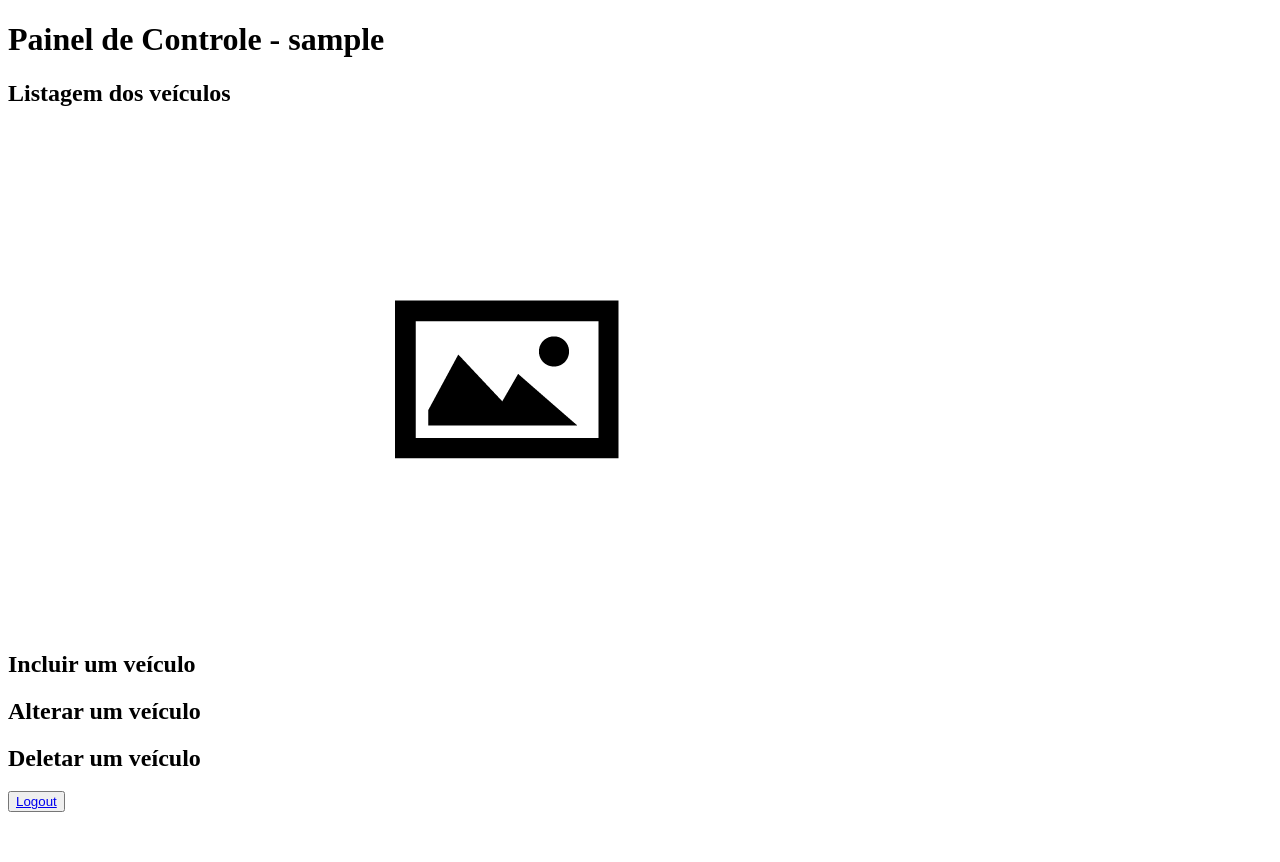
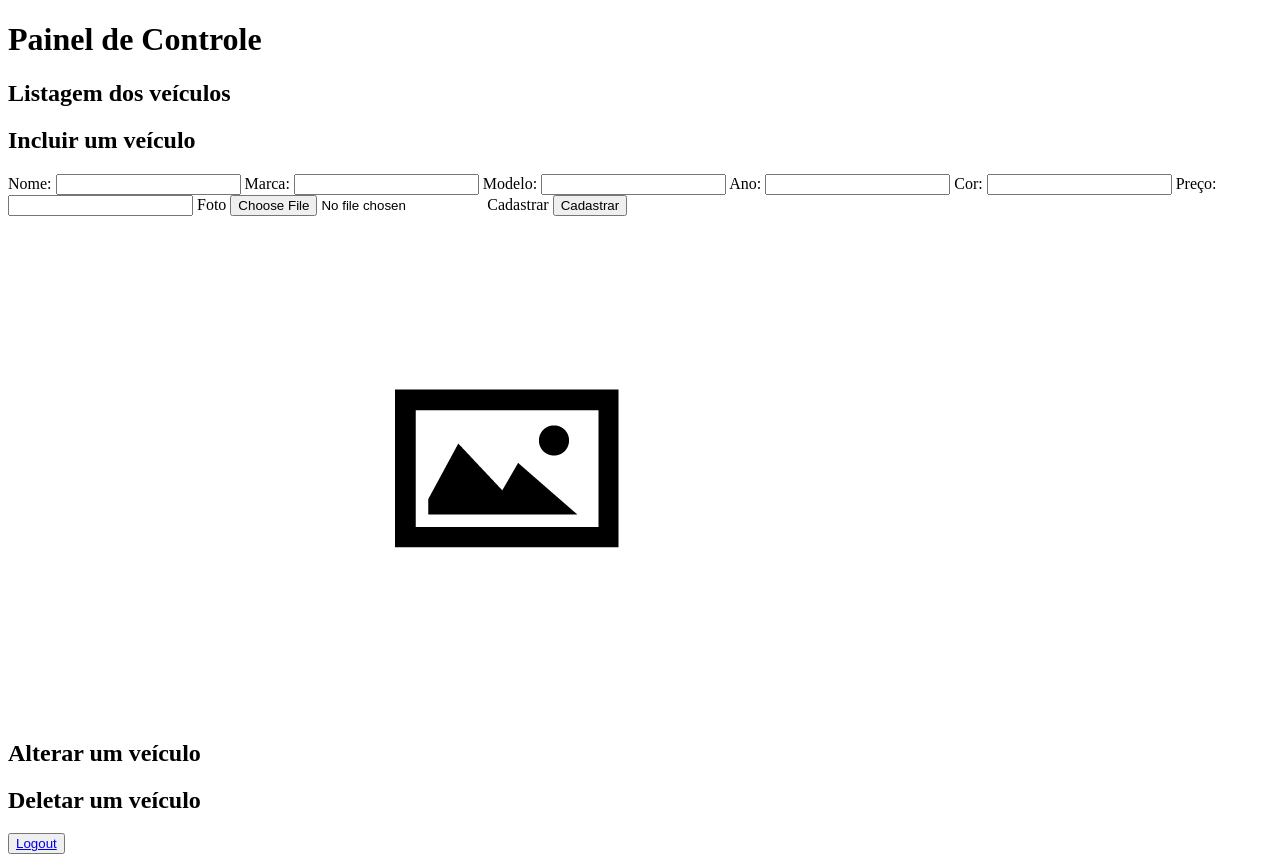
Before and after one commit to YaraAnalysis/CatalogoDeVeiculos, a Flask app: template catalogoDeVeiculos/templates/editarCatalogo.html in a window 1280 px wide. Before the commit the page ends 812 px from the top, so only its background shows below. Run offline with Flask 3, Linux system fonts and the light colour scheme; the template is opened without the code that fills it: values that come from a table or form of the project are taken from there, others are empty; tables that the repository leaves empty hold one stand-in row (values such as "Sample post").

Commit message:
Cria a funcionalidade de cadastrar veiculos
Adiciona o formulário para cadastrar um veículo, com foto e salva no banco.

```diff
--- a/catalogoDeVeiculos/forms.py
+++ b/catalogoDeVeiculos/forms.py
@@ -1,6 +1,6 @@
 from flask_wtf import FlaskForm
-from wtforms import StringField, PasswordField, SubmitField
-from wtforms.validators import DataRequired, Email, EqualTo, Length, ValidationError
+from wtforms import StringField, PasswordField, SubmitField, IntegerField, FileField
+from wtforms.validators import DataRequired, Email, EqualTo, Length, ValidationError, NumberRange
 from catalogoDeVeiculos.models import Usuario
 
 
@@ -8,6 +8,7 @@
     email = StringField("E-mail:", validators=[DataRequired(), Email()])
     senha = PasswordField("Senha:", validators=[DataRequired()])
     botao_confirmacao = SubmitField("Fazer Login")
+
 
 class FormCadastroUsuario(FlaskForm):
     username = StringField("Nome de usuário:", validators=[DataRequired()])
@@ -20,3 +21,17 @@
         usuario = Usuario.query.filter_by(email=email.data).first()
         if usuario:
             return ValidationError("E-mail já cadastrado. Faça login para continuar.")
+
+
+class FormCadastroVeiculo(FlaskForm):
+    nome = StringField("Nome: ", validators=[DataRequired()])
+    marca = StringField("Marca:", validators=[DataRequired()])
+    modelo = StringField("Modelo:", validators=[DataRequired()])
+    ano = StringField("Ano:", validators=[DataRequired()])
+    cor = StringField("Cor:", validators=[DataRequired()])
+    preco = IntegerField("Preço:", validators=[
+        DataRequired(),
+        NumberRange(min=0, message="O preço deve ser um número inteiro positivo.")
+    ])
+    foto = FileField("Foto", validators=[DataRequired()])
+    botao_confirmacao = SubmitField("Cadastrar")
--- a/catalogoDeVeiculos/templates/editarCatalogo.html
+++ b/catalogoDeVeiculos/templates/editarCatalogo.html
@@ -5,10 +5,44 @@
 {% endblock %}
 
 {% block body %}
-    <h1>Painel de Controle - {{ usuario.username }}</h1>
+    <h1>Painel de Controle</h1>
     <h2>Listagem dos veículos</h2>
-    <img src="{{ url_for('static', filename='fotos_veiculos/default.png') }}">
     <h2>Incluir um veículo</h2>
+    {% block formulario %}
+
+    {% if form %}
+    <form method="POST" enctype="multipart/form-data">
+        {{ form.csrf_token }}
+
+        {{ form.nome.label() }}
+        {{ form.nome() }}
+
+        {{ form.marca.label() }}
+        {{ form.marca() }}
+
+        {{ form.modelo.label() }}
+        {{ form.modelo() }}
+
+        {{ form.ano.label() }}
+        {{ form.ano() }}
+
+        {{ form.cor.label() }}
+        {{ form.cor() }}
+
+        {{ form.preco.label() }}
+        {{ form.preco() }}
+
+        {{ form.foto.label() }}
+        {{ form.foto() }}
+
+        {{ form.botao_confirmacao.label() }}
+        {{ form.botao_confirmacao() }}
+
+        <img src="{{ url_for('static', filename='fotos_veiculos/default.png') }}">
+    </form>
+    {% endif %}
+
+    {% endblock%}
 
     <h2>Alterar um veículo</h2>
     <h2>Deletar um veículo</h2>
```
Also changed, not shown: catalogoDeVeiculos/routes.py (+24 -6 lines), catalogoDeVeiculos/static/fotos_veiculos/Fiat_Palio_Hatchback_Prata.png (added).
